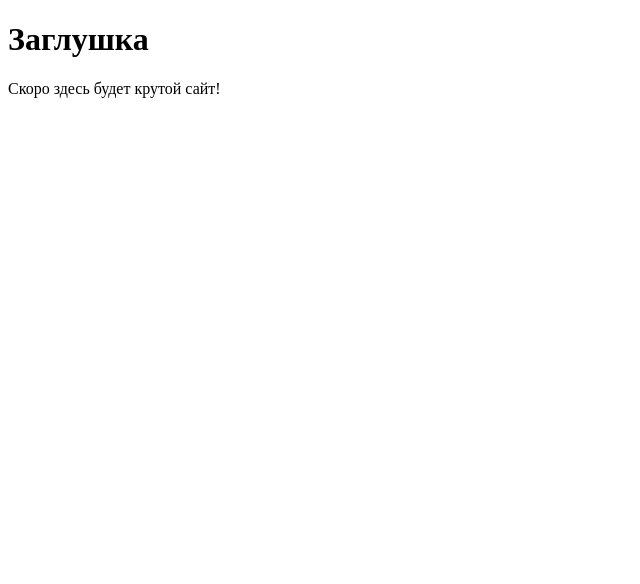
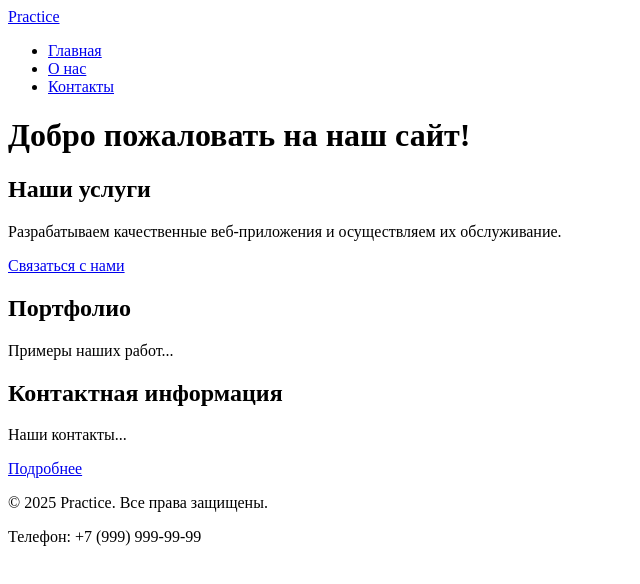
Before and after one commit to sonyabrk/mireaPractice, a plain HTML site: page src/index.html in a window 1280 px wide. Shown: the whole page, without its empty margins (0-640 px from the left). Drawn offline with Linux system fonts and the light colour scheme.

Commit message:
feat: add multi-page structure with semantics, nav and anchors

```diff
--- a/src/index.html
+++ b/src/index.html
@@ -3,11 +3,44 @@
 <head>
     <meta charset="UTF-8">
     <meta name="viewport" content="width=device-width, initial-scale=1.0">
-    <title>Мой первый проект</title>
+    <title>Главная - Practice</title>
     <link rel="icon" href="./assets/favicon.ico" type="image/x-icon">
 </head>
 <body>
-    <h1>Заглушка</h1>
-    <p>Скоро здесь будет крутой сайт!</p>
+    <header>
+        <a href="/">Practice</a>
+        <nav>
+            <ul>
+                <li><a href="index.html">Главная</a></li>
+                <li><a href="about.html">О нас</a></li>
+                <li><a href="contacts.html">Контакты</a></li>
+            </ul>
+        </nav>
+    </header>
+    <main>
+        <h1>Добро пожаловать на наш сайт!</h1>
+
+        <section id="services">
+            <h2>Наши услуги</h2>
+            <p>Разрабатываем качественные веб-приложения и осуществляем их обслуживание.</p>
+            <a href="#contacts">Связаться с нами</a>
+        </section>
+
+        <section id="portfolio">
+            <h2>Портфолио</h2>
+            <p>Примеры наших работ...</p>
+        </section>
+
+        <section id="contacts">
+            <h2>Контактная информация</h2>
+            <p>Наши контакты...</p>
+            <a href="contacts.html">Подробнее</a>
+        </section>
+    </main>
+
+    <footer>
+        <p>&copy; 2025 Practice. Все права защищены.</p>
+        <p>Телефон: +7 (999) 999-99-99</p>
+    </footer>
 </body>
 </html>
```
Also changed, not shown: src/about.html (added, +43 -0 lines), src/contacts.html (added, +44 -0 lines).
